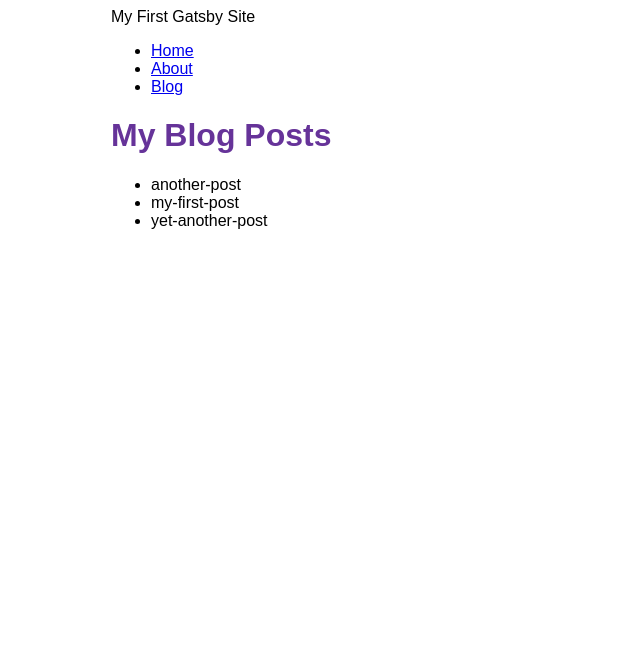
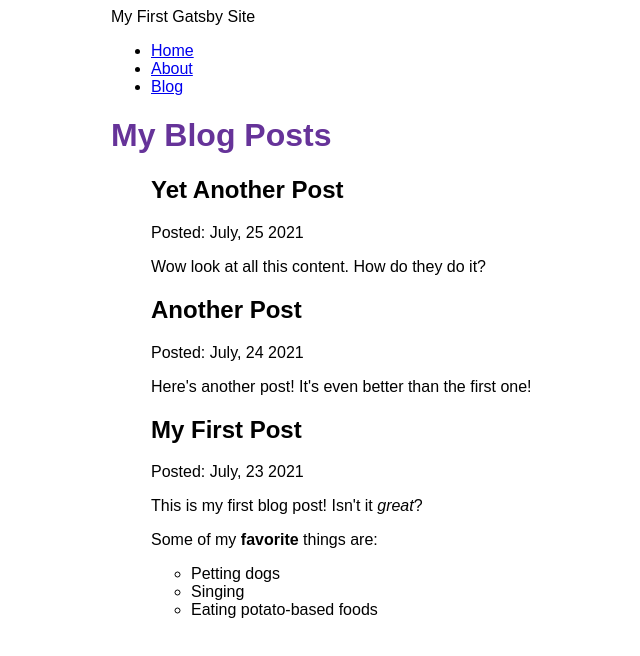
Before and after one commit to biliman/My-Blog, a Gatsby site: page /blog in a window 1280 px wide. Shown: the whole page, without its empty margins (279-919 px from the left). Built offline with nearby package versions, Linux system fonts and the light colour scheme; Gatsby itself is replaced by a stand-in of ours.

Commit message:
Transform Data to Use MDX

```diff
--- a/blog/another-post.mdx
+++ b/blog/another-post.mdx
@@ -0,0 +1,6 @@
+---
+title: "Another Post"
+date: "2021-07-24"
+---
+
+Here's another post! It's even better than the first one!
--- a/blog/my-first-post.mdx
+++ b/blog/my-first-post.mdx
@@ -0,0 +1,12 @@
+---
+title: "My First Post"
+date: "2021-07-23"
+---
+
+This is my first blog post! Isn't it *great*?
+
+Some of my **favorite** things are:
+
+* Petting dogs
+* Singing
+* Eating potato-based foods
--- a/blog/yet-another-post.mdx
+++ b/blog/yet-another-post.mdx
@@ -0,0 +1,6 @@
+---
+title: "Yet Another Post"
+date: "2021-07-25"
+---
+
+Wow look at all this content. How do they do it?
--- a/gatsby-config.js
+++ b/gatsby-config.js
@@ -13,5 +13,6 @@
         path: `${__dirname}/blog`,
       }
     },
+    "gatsby-plugin-mdx",
   ],
 };
--- a/package.json
+++ b/package.json
@@ -14,8 +14,11 @@
     "clean": "gatsby clean"
   },
   "dependencies": {
+    "@mdx-js/mdx": "^1.6.22",
+    "@mdx-js/react": "^1.6.22",
     "gatsby": "^4.4.0",
     "gatsby-plugin-image": "^2.4.0",
+    "gatsby-plugin-mdx": "^3.4.0",
     "gatsby-plugin-sharp": "^4.4.0",
     "gatsby-source-filesystem": "^4.4.0",
     "react": "^17.0.1",
--- a/src/pages/blog.js
+++ b/src/pages/blog.js
@@ -1,5 +1,6 @@
 import * as React from 'react'
 import { graphql } from 'gatsby'
+import { MDXRenderer } from 'gatsby-plugin-mdx'
 import Layout from '../components/layout'
 
 const BlogPage = ({data}) => {
@@ -7,10 +8,14 @@
       <Layout pageTitle="My Blog Posts">
          <ul>
             {
-               data.allFile.nodes.map(node => (
-                  <li key={node.name}>
-                     {node.name}
-                  </li>
+               data.allMdx.nodes.map((node) => (
+                  <article key={node.id}>
+                     <h2>{node.frontmatter.title}</h2>
+                     <p>Posted: {node.frontmatter.date}</p>
+                     <MDXRenderer>
+                        {node.body}
+                     </MDXRenderer>
+                  </article>
                ))
             }
          </ul>
@@ -20,9 +25,14 @@
 
 export const query = graphql`
    query {
-      allFile {
+      allMdx(sort: {fields: frontmatter___date, order: DESC}) {
          nodes {
-            name
+            frontmatter {
+               date(formatString: "MMMM, D YYYY")
+               title
+            }
+            id
+            body
          }
       }
    }
```
Also changed, not shown: 1 other file.
